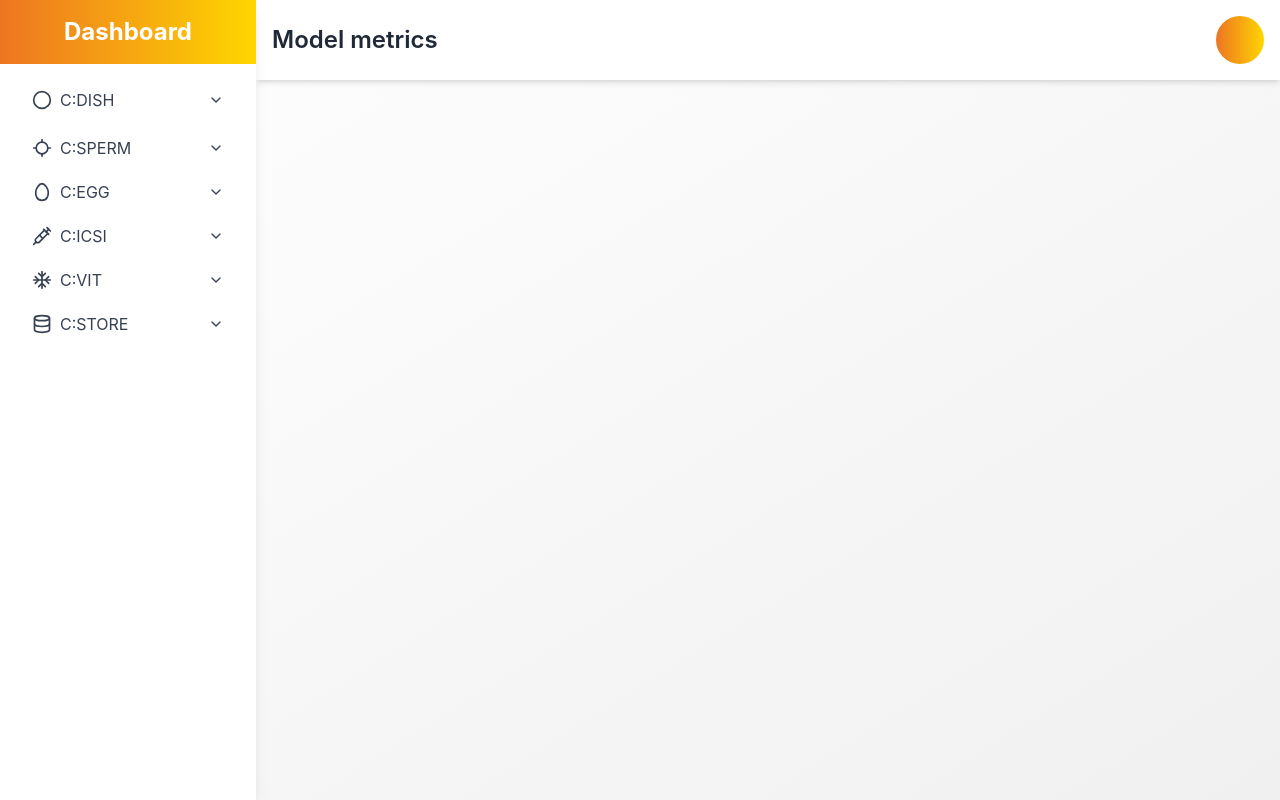
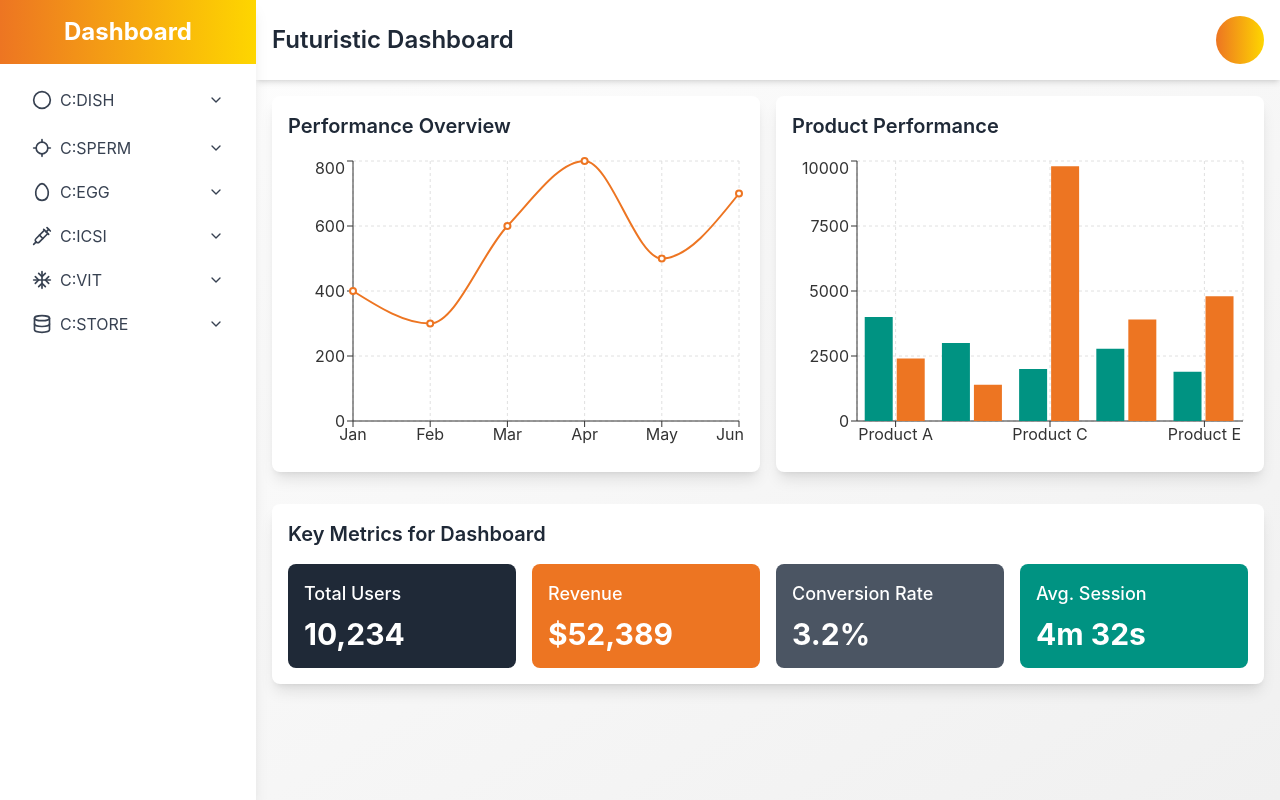
Before and after one commit to jesuslife/react-course, a React (Create React App) app: page / in a window 1280 px wide. Built offline with nearby package versions, Linux system fonts and the light colour scheme.

Commit message:
native code added to see differences with commit 9eab94326a6bce58c6edc277835be0ead1a7b111 where code was added manually

```diff
--- a/src/App.js
+++ b/src/App.js
@@ -71,12 +71,11 @@ const App = () => {
 
     return (
         <div className="flex h-screen bg-gradient-to-br from-white to-[#f0f0f0] text-gray-800">
-     {/* ========================= Sidebar section ========================= */}
-        <aside className={`${
-            isSidebarOpen
-            ? 'translate-x-0'
-            : '-translate-x-full'}
-            fixed inset-y-0 left-0 z-50 w-64 bg-white shadow-lg transition-transform duration-300 ease-in-out lg:static lg:translate-x-0`}
+      {/* Sidebar */}
+      <aside
+        className={`${
+          isSidebarOpen ? 'translate-x-0' : '-translate-x-full'
+        } fixed inset-y-0 left-0 z-50 w-64 bg-white shadow-lg transition-transform duration-300 ease-in-out lg:static lg:translate-x-0`}
       >
         <div className="flex h-full flex-col">
           <div className="flex items-center justify-center h-16 bg-gradient-to-r from-[#ed7522] to-[#fed600]">
@@ -93,9 +92,11 @@ const App = () => {
                     <item.icon className="h-5 w-5" />
                     <span>{item.title}</span>
                   </div>
-                            {openMenus.includes(item.title)
-                            ? (<ChevronUp className="h-4 w-4" />)
-                            : (<ChevronDown className="h-4 w-4" />)}
+                  {openMenus.includes(item.title) ? (
+                    <ChevronUp className="h-4 w-4" />
+                  ) : (
+                    <ChevronDown className="h-4 w-4" />
+                  )}
                 </button>
                 {openMenus.includes(item.title) && (
                   <div className="ml-6 mt-2 space-y-1">
@@ -118,40 +119,41 @@ const App = () => {
         </div>
       </aside>
 
+      {/* Main content */}
       <div className="flex-1 flex flex-col overflow-hidden">
         <header className="flex items-center justify-between p-4 bg-white shadow-md">
           <button
             onClick={() => setIsSidebarOpen(!isSidebarOpen)}
             className="p-2 rounded-md lg:hidden hover:bg-gray-100"
           >
-                <Menu className="h-9 w-9" />
+            <Menu className="h-6 w-6" />
           </button>
-            <h1 className="text-2xl font-semibold text-gray-800">Model metrics</h1>
+          <h1 className="text-2xl font-semibold text-gray-800">Futuristic Dashboard</h1>
           <div className="w-12 h-12 rounded-full bg-gradient-to-r from-[#ed7522] to-[#fed600]"></div>
         </header>
-        {/* <main className="flex-1 overflow-x-hidden overflow-y-auto p-4">
+
+        <main className="flex-1 overflow-x-hidden overflow-y-auto p-4">
           <div className="grid grid-cols-1 md:grid-cols-2 gap-4 mb-8">
             <div className="bg-white p-4 rounded-lg shadow-lg">
-                    <h3 className="text-xl font-semibold mb-4 text-gray-800" >Performance overview</h3>
+              <h3 className="text-xl font-semibold mb-4 text-gray-800">Performance Overview</h3>
               <ResponsiveContainer width="100%" height={300}>
                 <LineChart data={lineData}>
                   <CartesianGrid strokeDasharray="3 3" stroke="#e0e0e0" />
-                            <XAxis dataKey="name" stroke="#333333"/>
-                            <YAxis stroke="#333333"/>
+                  <XAxis dataKey="name" stroke="#333333" />
+                  <YAxis stroke="#333333" />
                   <Tooltip
                     contentStyle={{ backgroundColor: 'rgba(255, 255, 255, 0.8)', border: '1px solid #e0e0e0' }}
                     itemStyle={{ color: '#333333' }}
                   />
-                            <Line type="monotone" dataKey="value" stroke="#ed7522" strokeWidth={2}/>
+                  <Line type="monotone" dataKey="value" stroke="#ed7522" strokeWidth={2} />
                 </LineChart>
               </ResponsiveContainer>
             </div>
-                ========================= Product performance metrics section =========================
             <div className="bg-white p-4 rounded-lg shadow-lg">
               <h3 className="text-xl font-semibold mb-4 text-gray-800">Product Performance</h3>
               <ResponsiveContainer width="100%" height={300}>
                 <BarChart data={barData}>
-                            <CartesianGrid strokeDasharray="3 3" stroke="#e0e0e0"/>
+                  <CartesianGrid strokeDasharray="3 3" stroke="#e0e0e0" />
                   <XAxis dataKey="name" stroke="#333333" />
                   <YAxis stroke="#333333" />
                   <Tooltip
@@ -164,11 +166,10 @@ const App = () => {
               </ResponsiveContainer>
             </div>
           </div>
-
-            ========================= key metrics section =========================
           <div className="bg-white p-4 rounded-lg shadow-lg">
-                <h3 className="text-xl font-semibold mb-4 text-gray-800"> Key Metrics for {selectedOption} </h3>
-            </div>
+            <h3 className="text-xl font-semibold mb-4 text-gray-800">
+              Key Metrics for {selectedOption}
+            </h3>
             <div className="grid grid-cols-2 md:grid-cols-4 gap-4">
               {[
                 { title: 'Total Users', value: '10,234', color: 'bg-gray-800' },
@@ -176,13 +177,14 @@ const App = () => {
                 { title: 'Conversion Rate', value: '3.2%', color: 'bg-gray-600' },
                 { title: 'Avg. Session', value: '4m 32s', color: 'bg-[#009382]' },
               ].map((metric) => (
-                    <div key={metric.title} className={`${metric.color} p4 rounded-lg text-white`}>
+                <div key={metric.title} className={`${metric.color} p-4 rounded-lg text-white`}>
                   <h4 className="text-lg font-medium mb-2">{metric.title}</h4>
                   <p className="text-3xl font-bold">{metric.value}</p>
                 </div>
               ))}
             </div>
-        </main> */}
+          </div>
+        </main>
       </div>
     </div>
     )
```
Lines whose indentation alone changed are shown as unchanged.
